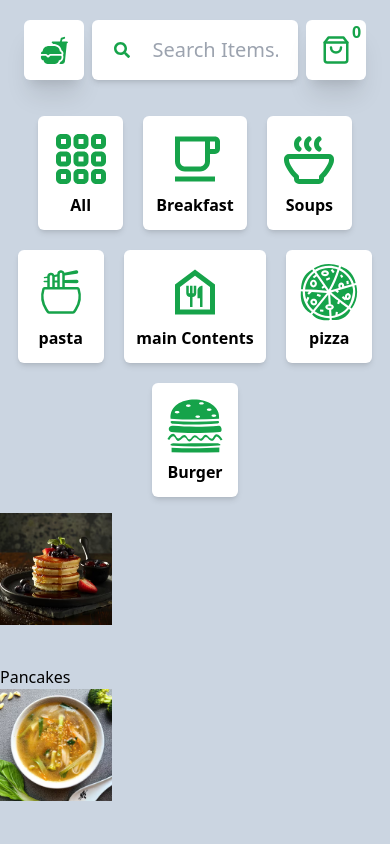
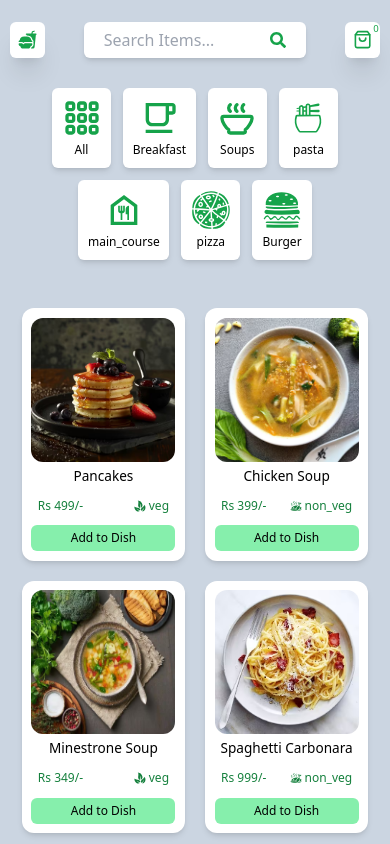
Before and after one commit to akashsamanta07/Food_Delivery_Website, a React (Create React App) app: page / in a window 390 px wide. Shown: the top 844 px of the page. Built offline with nearby package versions, Linux system fonts and the light colour scheme.

Commit message:
Add content

```diff
--- a/src/Cetagory.jsx
+++ b/src/Cetagory.jsx
@@ -11,37 +11,37 @@ const cetagories=[
     {
         id: 1,
         name: 'All',
-        image: <TiThSmallOutline className="w-[3.75rem] h-[3.75rem] text-green-600"/>,
+        image: <TiThSmallOutline className="w-[2.5rem] h-[2.5rem] md:w-[3.75rem] md:h-[3.75rem] text-green-600"/>,
     },
     {
         id: 2,
         name: 'Breakfast',
-        image: <MdOutlineFreeBreakfast className="w-[3.75rem] h-[3.75rem] text-green-600"/>,
+        image: <MdOutlineFreeBreakfast className="w-[2.5rem] h-[2.5rem] md:w-[3.75rem] md:h-[3.75rem] text-green-600"/>,
     },
     {
         id: 3,
         name: 'Soups',
-        image: <TbSoup className="w-[3.75rem] h-[3.75rem] text-green-600"/>,
+        image: <TbSoup className="w-[2.5rem] h-[2.5rem] md:w-[3.75rem] md:h-[3.75rem] text-green-600"/>,
     },
     {
         id: 4,
         name: 'pasta',
-        image: <CiBowlNoodles className="w-[3.75rem] h-[3.75rem] text-green-600"/>,
+        image: <CiBowlNoodles className="w-[2.5rem] h-[2.5rem] md:w-[3.75rem] md:h-[3.75rem] text-green-600"/>,
     },
     {
         id: 5,
-        name: 'main Contents',
-        image: <MdOutlineFoodBank className="w-[3.75rem] h-[3.75rem] text-green-600"/>,
+        name: 'main_course',
+        image: <MdOutlineFoodBank className="w-[2.5rem] h-[2.5rem] md:w-[3.75rem] md:h-[3.75rem] text-green-600"/>,
     },
     {
         id: 6,
         name: 'pizza',
-        image: <GiFullPizza className="w-[3.75rem] h-[3.75rem] text-green-600"/>,
+        image: <GiFullPizza className="w-[2.5rem] h-[2.5rem] md:w-[3.75rem] md:h-[3.75rem] text-green-600"/>,
     },
     {
         id: 7,
         name: 'Burger',
-        image: <GiHamburger className="w-[3.75rem] h-[3.75rem] text-green-600"/>,
+        image: <GiHamburger className="w-[2.5rem] h-[2.5rem] md:w-[3.75rem] md:h-[3.75rem] text-green-600"/>,
     },
 ]
 
--- a/src/ItemSet.jsx
+++ b/src/ItemSet.jsx
@@ -23,6 +23,7 @@ import image22 from "./assets/image22.avif";
 import image23 from "./assets/image23.avif";
 import image24 from "./assets/image24.avif";
 import image25 from "./assets/image25.avif";
+
 
 const food_items = [
     {"id": 1, "food_name": "Pancakes", "food_category": "breakfast", "food_type": "veg", "food_quantity": 1, "food_image": image1, "price": 499},
--- a/src/components/Nav.jsx
+++ b/src/components/Nav.jsx
@@ -9,22 +9,22 @@ import { LuShoppingBag } from "react-icons/lu";
 function Nav() {
   return (
     <div>
-        <div className='w-full h-[6.25rem] flex justify-between items-center px-6 '>
-            <div className='w-[3.75rem] h-[3.75rem] bg-white flex justify-center items-center rounded-md shadow-xl cursor-pointer' >
-                <IoFastFood className='w-[1.8rem] h-[1.8rem] text-green-600'/>
+        <div className='w-full h-[5rem] flex justify-between items-center px-[0.6rem] md:px-8 md:h-[6.25rem]'>
+            <div className='w-[2.2rem] h-[2.2rem] md:w-[3.75rem] md:h-[3.75rem] bg-white flex justify-center items-center rounded-md shadow-xl cursor-pointer' >
+                <IoFastFood className='w-[1.2rem] h-[1.2rem] md:w-[1.8rem] md:h-[1.8rem] text-green-600'/>
             </div>
-            <form action="" className='w-[60%] h-[3.75rem] bg-white flex items-center px-[20px] gap-5 rounded-md shadow-md'>
+            <form action="" className='w-[60%] h-[2.2rem] md:h-[3.75rem] bg-white flex flex-row-reverse items-center px-[20px] gap-3 rounded-md shadow-md'>
                 <div>
-                    <FaSearch className='text-green-600 w-[1.25rem] h-[1.25rem cursor-pointer'/>
+                    <FaSearch className='text-green-600 md:w-[1.25rem] md:h-[1.25rem] cursor-pointer'/>
                 </div>
                 <div className='w-[100%]'>
                     <label htmlFor="search"></label>
-                    <input type="text" id="search" placeholder='Search Items...' className='w-[100%] outline-none text-[1.25rem]'/>
+                    <input type="text" id="search" placeholder='Search Items...' className='w-[100%] outline-none md:text-[1.25rem]'/>
                 </div>
             </form>
-            <div className='w-[3.75rem] h-[3.75rem] bg-white flex justify-center items-center rounded-md shadow-xl relative cursor-pointer'>
-                <span className='absolute top-0 right-[0.3rem] text-green-600 font-bold'>0</span>
-                <LuShoppingBag className='w-[30px] h-[30px] text-green-600'/>
+            <div className='w-[2.2rem] h-[2.2rem] md:w-[3.75rem] md:h-[3.75rem] bg-white flex justify-center items-center rounded-md shadow-xl relative cursor-pointer'>
+                <span className='absolute top-0 right-[0.1rem] md:right-[0.3rem] text-[0.6rem] md:text-[1rem] text-green-600 font-medium md:font-bold'>0</span>
+                <LuShoppingBag className='w-[1.2rem] h-[1.2rem] md:w-[1.8rem] md:h-[1.8rem] text-green-600'/>
             </div>
         </div>
     </div>
--- a/src/index.js
+++ b/src/index.js
@@ -6,9 +6,7 @@ import reportWebVitals from './reportWebVitals';
 
 const root = ReactDOM.createRoot(document.getElementById('root'));
 root.render(
-  <React.StrictMode>
-    <App />
-  </React.StrictMode>
+  <App/>
 );
 
 // If you want to start measuring performance in your app, pass a function
--- a/src/pages/Home.jsx
+++ b/src/pages/Home.jsx
@@ -1,35 +1,60 @@
-import React from 'react'
+import React, { useState } from 'react'
 import Nav from '../components/Nav'
 import cetagories from '../Cetagory'
 import food_items from '../ItemSet'
+import { GiChickenOven } from "react-icons/gi";
+import { GiThreeLeaves } from "react-icons/gi";
+
+
 function Home() {
+  let [cetagory,setCetagory]=useState("All");
+  let filter_food_items=food_items.filter((item,i)=>{
+    if(cetagory =="All"){
+      return true;
+    }else{
+      return cetagory.toLowerCase()==item.food_category;
+    }
+  })
+
+
   return (
     <div className='bg-slate-300 w-full min-h-[100vh]'>
         <Nav/>
-        <div className='flex flex-wrap justify-center items-center gap-[1.25rem] m-[1rem]'>
+
+
+        <div className='flex flex-wrap justify-center items-center gap-[0.75rem] m-[0.5rem] md:gap-[1.25rem] md:m-[1rem]'>
           {cetagories.map((item,i)=>{
            return(
-            <div key={i} className='bg-white p-[0.8rem] rounded-md shadow-md flex justify-center items-center flex-col gap-1 hover:bg-green-200 hover:shadow-xl cursor-pointer transition-all duration-200'>
+            <div key={i} className='bg-white p-[0.6rem] md:p-[0.8rem] rounded-md shadow-md flex justify-center items-center flex-col gap-[3px] md:gap-1 hover:bg-green-200 hover:shadow-xl cursor-pointer transition-all duration-200'
+            onClick={()=>{setCetagory(item.name)}}>
               <div>
               {item.image}
               </div>
-              <div className='font-bold'>
+              <div className='text-[0.75rem] md:text-[1rem] md:font-semibold'>
               {item.name}
               </div>
             </div>
           )})}
         </div>
-        <div>
+
+
+
+        <div className='w-[90%] md:w-[70%] mx-auto mt-[3rem] pb-[3rem] flex flex-wrap gap-[1.25rem] justify-center'>
             {
-              food_items.map((item,i)=>{
+              filter_food_items.map((item,i)=>{
                 return (
-                  <div>
-                    <div className='w-[7rem] h-[9.5rem]'>
+                  <div className='bg-white p-[0.6rem] md:p-[0.8rem] rounded-xl shadow-md flex flex-col items-center justify-center gap-1' key={i}>
+                    <div className='w-[9rem] h-[9rem] flex rounded-xl overflow-hidden'>
                       <img src={item.food_image} alt="" />
                     </div>
-                    <div>
+                    <div className='text-[0.85rem] font-medium md:font-bold'>
                       {item.food_name}
                     </div>
+                    <div className='w-full flex justify-between text-green-700 text-[0.75rem] md:text-[0.85rem] font-medium p-[0.4rem]'>
+                        <p>Rs {item.price}/-</p>
+                        <p className='flex gap-[0.15rem] items-center'>{item.food_type !=  'veg' ? <GiChickenOven />:<GiThreeLeaves />}{item.food_type}</p>
+                    </div>
+                    <button type='submit' className='bg-green-300 hover:bg-green-500 transition-all duration-200 text-[0.75rem] md:text-[0.85rem] font-medium p-1 rounded-md w-full'>Add to Dish</button>
                   </div>
                 )
               })
```
